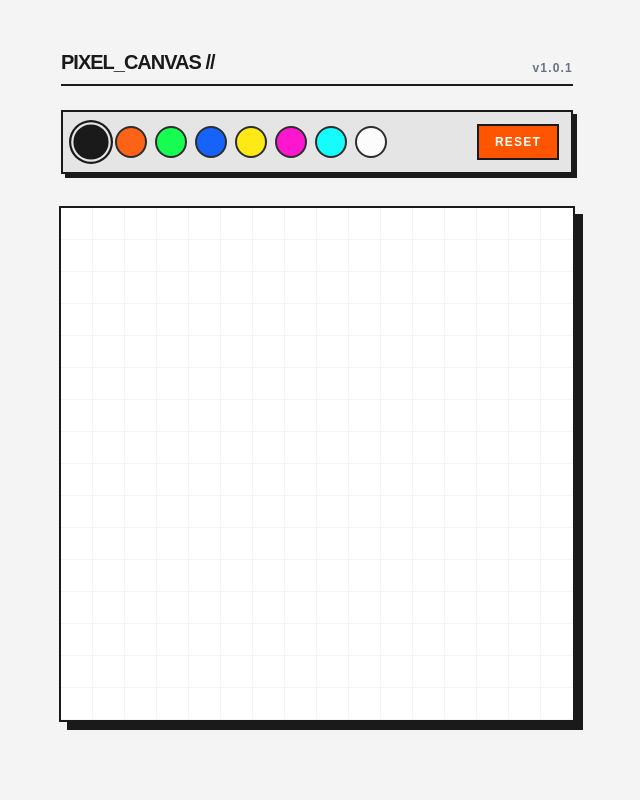
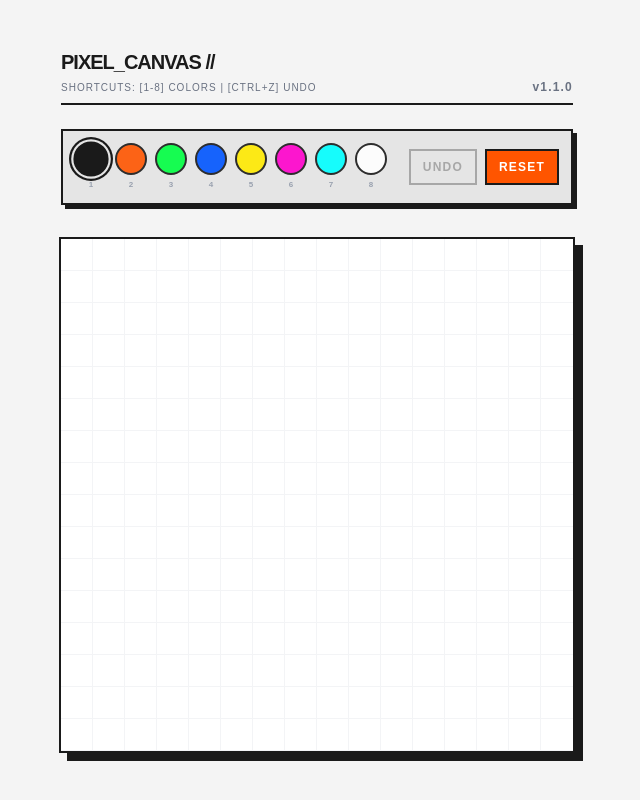
Before and after one commit to JustATurtleDuck/pixel-canvas, a Next.js app: page / in a window 1280 px wide. Shown: the whole page, without its empty margins (323-963 px from the left). Built offline with nearby package versions, Linux system fonts and the light colour scheme.

Commit message:
Mini usability updates

```diff
--- a/app/page.tsx
+++ b/app/page.tsx
@@ -1,27 +1,48 @@
 "use client";
 
-import { useState, useCallback } from "react";
+import { useState, useCallback, useEffect } from "react";
 
-// Adjusted palette to feature TE's signature stark, highly saturated accent colors
 const COLORS = ["#1a1a1a", "#ff5500", "#00ff41", "#0055ff", "#ffea00", "#ff00cc", "#00ffff", "#ffffff"];
 const GRID_SIZE = 16;
+const MAX_HISTORY = 20;
 
 const createEmptyGrid = () =>
   Array.from({ length: GRID_SIZE }, () => Array(GRID_SIZE).fill("#ffffff"));
 
 export default function PixelCanvas() {
   const [grid, setGrid] = useState<string[][]>(createEmptyGrid());
+  const [history, setHistory] = useState<string[][][]>([]);
   const [currentColor, setCurrentColor] = useState<string>("#1a1a1a");
   const [isDrawing, setIsDrawing] = useState<boolean>(false);
 
+  const saveToHistory = useCallback((currentGrid: string[][]) => {
+    setHistory((prev) => {
+      const newHistory = [...prev, currentGrid];
+      if (newHistory.length > MAX_HISTORY) newHistory.shift();
+      return newHistory;
+    });
+  }, []);
+
+  const undo = useCallback(() => {
+    setHistory((prev) => {
+      if (prev.length === 0) return prev;
+      const newHistory = [...prev];
+      const previousGrid = newHistory.pop();
+      if (previousGrid) setGrid(previousGrid);
+      return newHistory;
+    });
+  }, []);
+
   const paintPixel = useCallback((rowIndex: number, colIndex: number, colorToPaint: string) => {
     setGrid((prevGrid) => {
-      const newGrid = [...prevGrid];
-      newGrid[rowIndex] = [...newGrid[rowIndex]];
-      newGrid[rowIndex][colIndex] = colorToPaint;
+      if (prevGrid[rowIndex][colIndex] === colorToPaint) return prevGrid;
+      saveToHistory(prevGrid);
+      const newGrid = prevGrid.map((row, rI) =>
+        rI === rowIndex ? row.map((col, cI) => cI === colIndex ? colorToPaint : col) : row
+      );
       return newGrid;
     });
-  }, []);
+  }, [saveToHistory]);
 
   const handleMouseDown = (rowIndex: number, colIndex: number) => {
     setIsDrawing(true);
@@ -29,14 +50,28 @@ export default function PixelCanvas() {
   };
 
   const handleMouseEnter = (rowIndex: number, colIndex: number) => {
-    if (isDrawing) {
-      paintPixel(rowIndex, colIndex, currentColor);
-    }
+    if (isDrawing) paintPixel(rowIndex, colIndex, currentColor);
   };
 
   const clearCanvas = () => {
+    saveToHistory(grid);
     setGrid(createEmptyGrid());
   };
+
+  // Hardware Keyboard Shortcuts
+  useEffect(() => {
+    const handleKeyDown = (e: KeyboardEvent) => {
+      if ((e.metaKey || e.ctrlKey) && e.key === 'z') {
+        undo();
+      }
+      const keyNum = parseInt(e.key);
+      if (keyNum >= 1 && keyNum <= 8) {
+        setCurrentColor(COLORS[keyNum - 1]);
+      }
+    };
+    window.addEventListener('keydown', handleKeyDown);
+    return () => window.removeEventListener('keydown', handleKeyDown);
+  }, [undo]);
 
   return (
     <div
@@ -46,16 +81,19 @@ export default function PixelCanvas() {
     >
       {/* Hardware Layout Header */}
       <div className="w-full max-w-[512px] flex justify-between items-end border-b-2 border-[#1a1a1a] pb-2 mb-6">
+        <div>
           <h1 className="text-xl font-bold tracking-tighter uppercase">pixel_canvas //</h1>
-        <span className="text-xs font-bold tracking-widest text-gray-500">v1.0.1</span>
+          <p className="text-[10px] text-gray-500 uppercase tracking-widest mt-1">Shortcuts: [1-8] Colors | [CTRL+Z] Undo</p>
+        </div>
+        <span className="text-xs font-bold tracking-widest text-gray-500">v1.1.0</span>
       </div>
 
       {/* Control Deck */}
       <div className="flex w-full max-w-[512px] justify-between mb-8 items-center bg-[#e5e5e5] border-2 border-[#1a1a1a] p-3 shadow-[4px_4px_0px_0px_rgba(26,26,26,1)]">
-        <div className="flex gap-2">
-          {COLORS.map((color) => (
+        <div className="flex gap-2 relative">
+          {COLORS.map((color, idx) => (
+            <div key={color} className="flex flex-col items-center gap-1">
               <button
-              key={color}
                 onClick={() => setCurrentColor(color)}
                 className={`w-8 h-8 rounded-full border-2 border-[#1a1a1a] transition-all ${
                   currentColor === color
@@ -65,14 +103,25 @@ export default function PixelCanvas() {
                 style={{ backgroundColor: color }}
                 aria-label={`Select color ${color}`}
               />
+              <span className="text-[8px] font-bold text-gray-400">{idx + 1}</span>
+            </div>
           ))}
         </div>
+        <div className="flex gap-2">
+          <button
+            onClick={undo}
+            disabled={history.length === 0}
+            className="px-3 py-2 bg-transparent text-[#1a1a1a] border-2 border-[#1a1a1a] text-xs font-bold uppercase tracking-widest hover:bg-[#1a1a1a] hover:text-white transition-colors disabled:opacity-30 disabled:hover:bg-transparent disabled:hover:text-[#1a1a1a]"
+          >
+            Undo
+          </button>
           <button
             onClick={clearCanvas}
-          className="px-4 py-2 bg-[#ff5500] text-white border-2 border-[#1a1a1a] text-xs font-bold uppercase tracking-widest hover:bg-[#1a1a1a] hover:text-[#ff5500] transition-colors"
+            className="px-3 py-2 bg-[#ff5500] text-white border-2 border-[#1a1a1a] text-xs font-bold uppercase tracking-widest hover:bg-[#1a1a1a] hover:text-[#ff5500] transition-colors"
           >
             Reset
           </button>
+        </div>
       </div>
 
       {/* Screen / Matrix */}
@@ -88,7 +137,6 @@ export default function PixelCanvas() {
                 key={`${rowIndex}-${colIndex}`}
                 onMouseDown={() => handleMouseDown(rowIndex, colIndex)}
                 onMouseEnter={() => handleMouseEnter(rowIndex, colIndex)}
-                // Faint graph-paper lines for the grid interior, hard edge for the exterior
                 className="w-8 h-8 border-r border-b border-gray-100 last:border-r-0"
                 style={{ backgroundColor: color }}
                 draggable={false}
```
Lines whose indentation alone changed are shown as unchanged.
